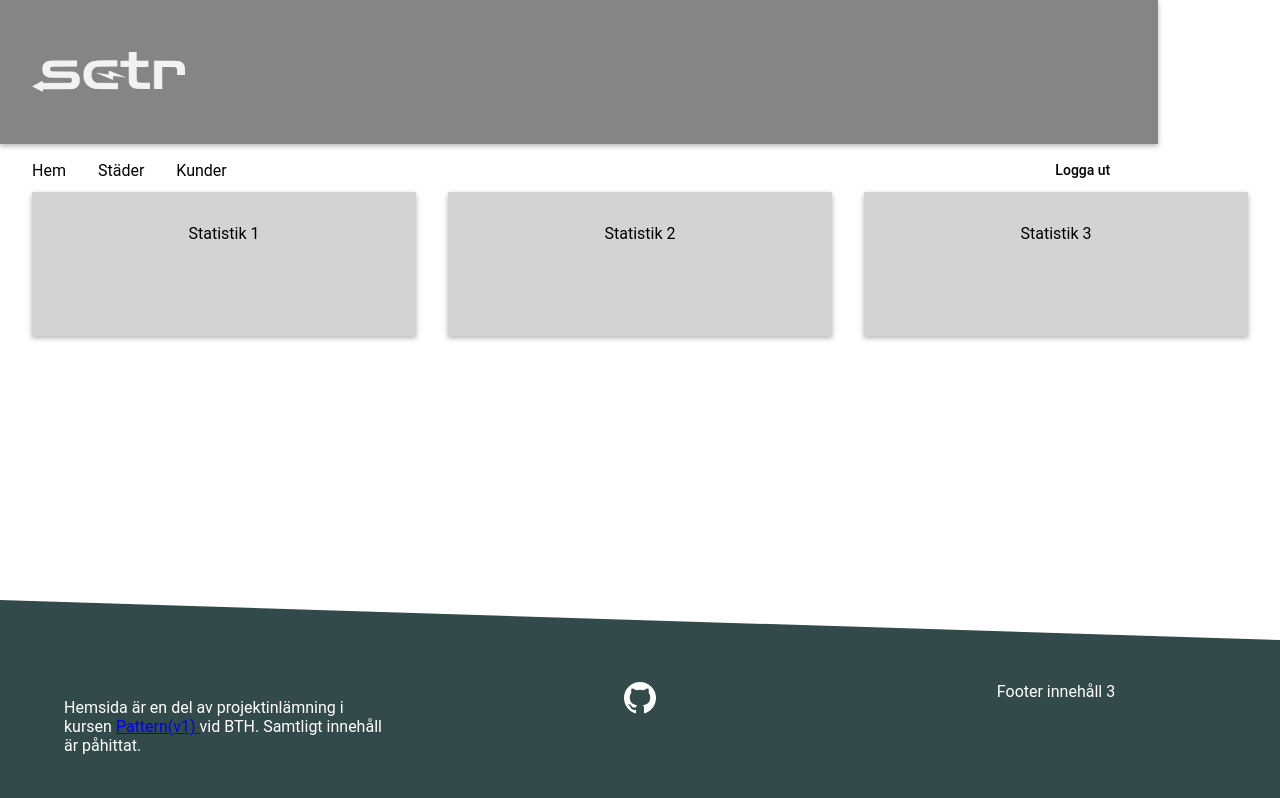
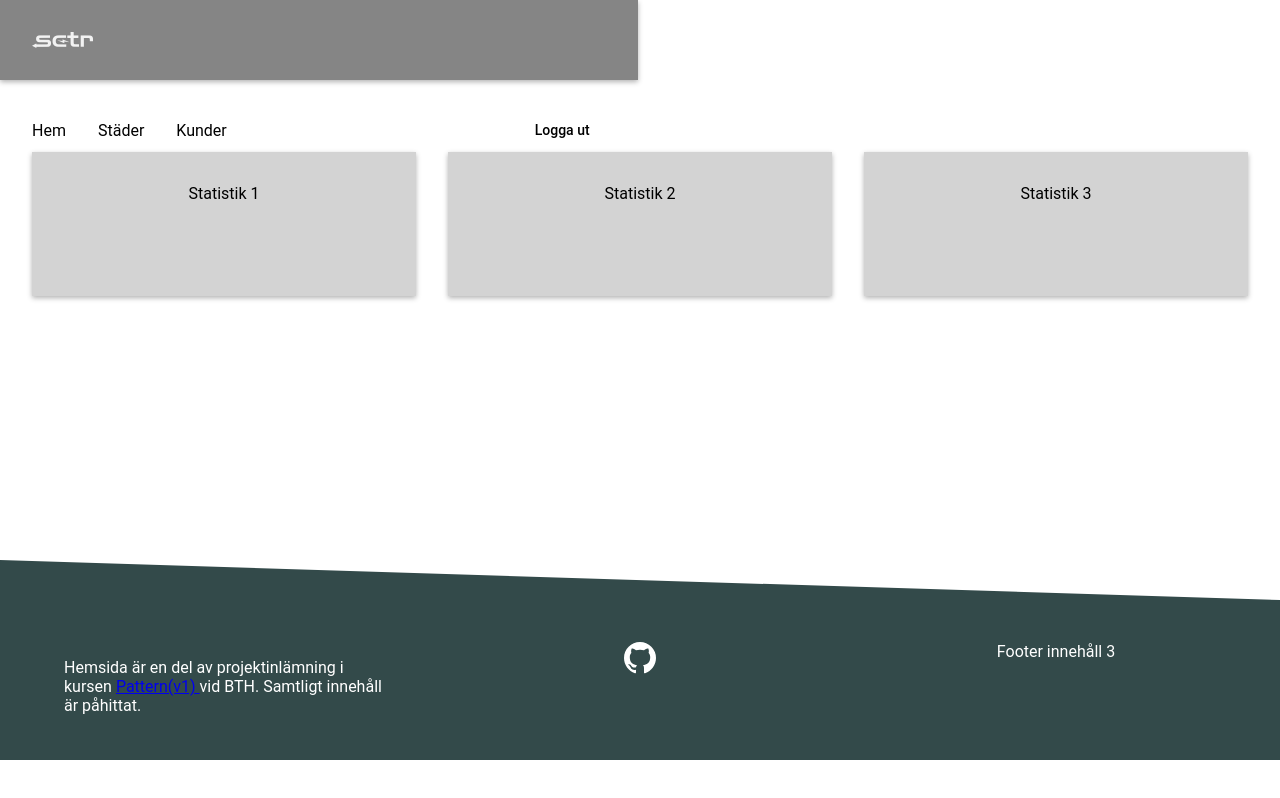
Before and after one commit to fahlstrm/pattern-adminweb, an Angular app: page / in a window 1280 px wide. Built offline with nearby package versions, Linux system fonts and the light colour scheme; what @asymmetrik/ngx-leaflet would draw is missing.

Commit message:
Incorrect grid in app-root

```diff
--- a/src/app/app.component.html
+++ b/src/app/app.component.html
@@ -1,6 +1,6 @@
-<a [routerLink]="['/']" class="header-link">
-    <app-header class="grid grid-wrap"></app-header>
-</a>
+<!-- <a [routerLink]="['/']" class="app-header-link header-link">  -->
+    <app-header></app-header>
+<!-- </a> -->
 <app-navbar></app-navbar>
 
 <app-body
--- a/src/app/components/body/body.component.css
+++ b/src/app/components/body/body.component.css
@@ -1,7 +1,8 @@
 :host {
     grid-column: 1/span 5;
     grid-row: 3;
-    min-height: 55vh;
+    min-height: 50vh;
+    padding-bottom: 5vh;
 }
 
 mat-toolbar {
--- a/src/app/components/body/body.component.html
+++ b/src/app/components/body/body.component.html
@@ -1,4 +1,4 @@
-<div>
+
 <!-- <div *ngIf="auth; else commercial" class=""> -->
     <!-- This nav gives you links to click, which tells the router which route to use (defined in the routes constant in  AppRoutingModule) -->
     <!-- <nav class="grid grid-wrap">
@@ -9,7 +9,7 @@
     </nav> -->
     <!-- The routed views render in the <router-outlet>-->
     <router-outlet></router-outlet>
-</div>
+
 
 <!-- <ng-template #commercial>
     <app-commercial class="grid grid-wrap"></app-commercial>
--- a/src/app/components/header/header.component.css
+++ b/src/app/components/header/header.component.css
@@ -1,7 +1,5 @@
 :host {
-    grid-row: 2;
     background-color: rgb(133, 133, 133);
-    height: 10vh;
     box-shadow: rgba(0, 0, 0, 0.3) 0px 2px 5px;
 }
 
--- a/src/app/components/header/header.component.html
+++ b/src/app/components/header/header.component.html
@@ -1,3 +1,5 @@
 <!-- <h1> {{title}} </h1>
 <h2> {{subtitle}} </h2> -->
-<img src="assets/img/icon/white.png" alt="logo">
+<a [routerLink]="['/']" class="app-header-link header-link">
+    <img src="assets/img/icon/white.png" alt="logo">
+</a>
--- a/src/app/components/header/header.component.ts
+++ b/src/app/components/header/header.component.ts
@@ -1,4 +1,4 @@
-import { Component, OnInit } from '@angular/core';
+import { Component, OnInit, HostBinding } from '@angular/core';
 
 @Component({
   selector: 'app-header',
@@ -6,6 +6,8 @@ import { Component, OnInit } from '@angular/core';
   styleUrls: ['./header.component.css']
 })
 export class HeaderComponent implements OnInit {
+  @HostBinding('class') classes = 'grid grid-wrap';
+
   title = 'Sctr';
   subtitle = 'Admin';
   constructor() {}
--- a/src/app/components/routes/home/home.component.css
+++ b/src/app/components/routes/home/home.component.css
@@ -1,3 +1,7 @@
+:host {
+    height: 100%;
+}
+
 div {
     background-color: lightgray;
 }
--- a/src/app/components/routes/home/home.component.ts
+++ b/src/app/components/routes/home/home.component.ts
@@ -3,9 +3,6 @@ import { Component, OnInit, HostBinding } from '@angular/core';
 @Component({
   selector: 'app-home',
   templateUrl: './home.component.html',
-  // host: {
-  //   class: `grid grid-wrap`
-  // }, //Added to set grid for the router-outlet components
   styleUrls: ['./home.component.css']
 })
 export class HomeComponent implements OnInit {
--- a/src/styles.css
+++ b/src/styles.css
@@ -6,9 +6,24 @@ body {
 
 app-root {
     display: grid;
-    grid-template-rows: 15vh 5vh auto 25vh;
+    grid-template-rows: 10vh 5vh auto 25vh;
 }
 
+app-header {
+    grid-row: 1;
+}
+
+app-navbar {
+    grid-row: 2;
+}
+
+app-body {
+    grid-row: 3;
+}
+
+app-footer {
+    grid-row: 4;
+}
 
 .grid-wrap {
     padding: 2em;
@@ -21,10 +36,6 @@ app-root {
     grid-auto-rows: minmax(2rem, auto);
 }
 
-.header-link {
-    text-decoration: none;
-    color: black;
-}
 
 .content-div {
     padding: 2rem;
@@ -44,7 +55,6 @@ app-root {
 }
 
 .nav-link {
-
     text-decoration: none;
     color: black;
     align-self: center;
```
